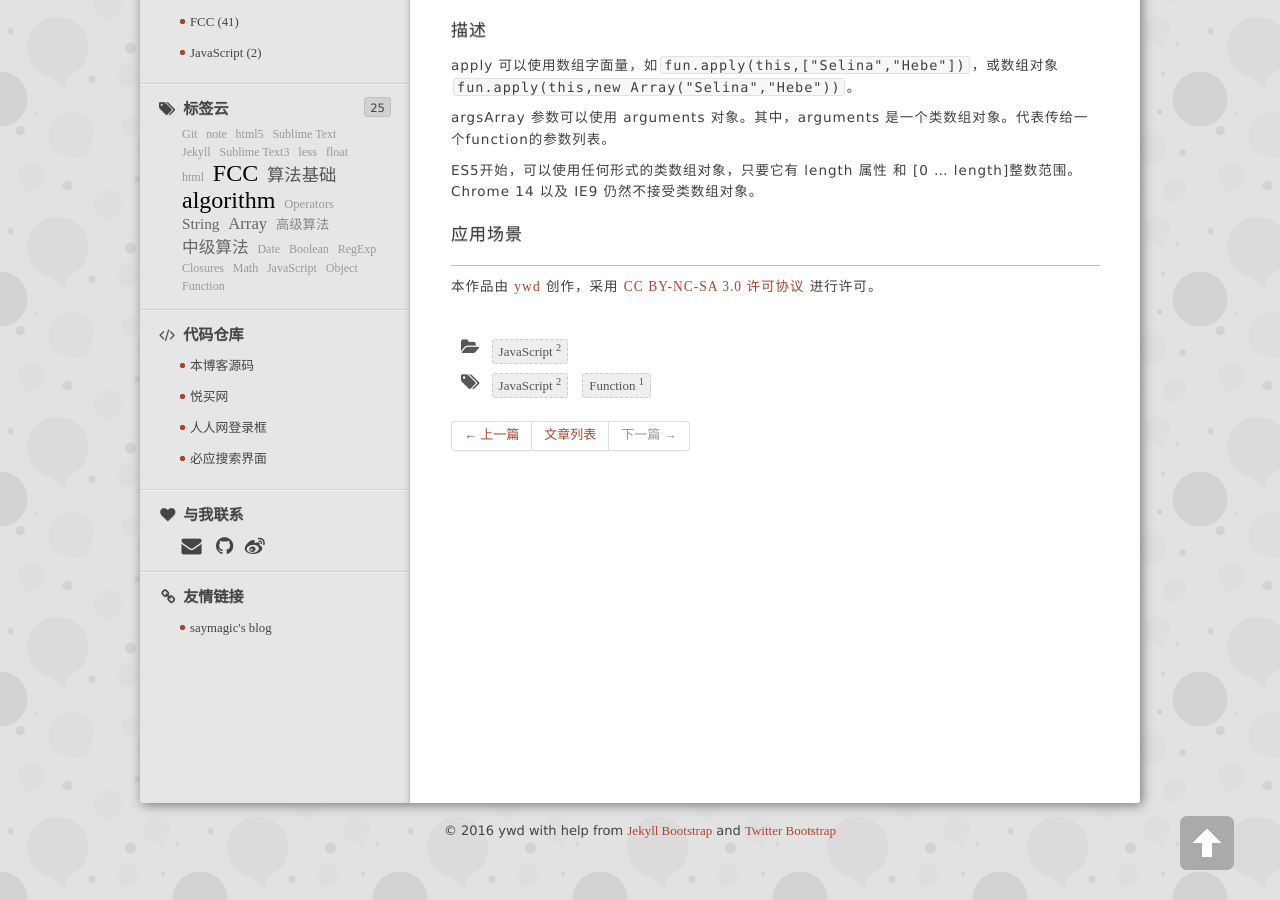
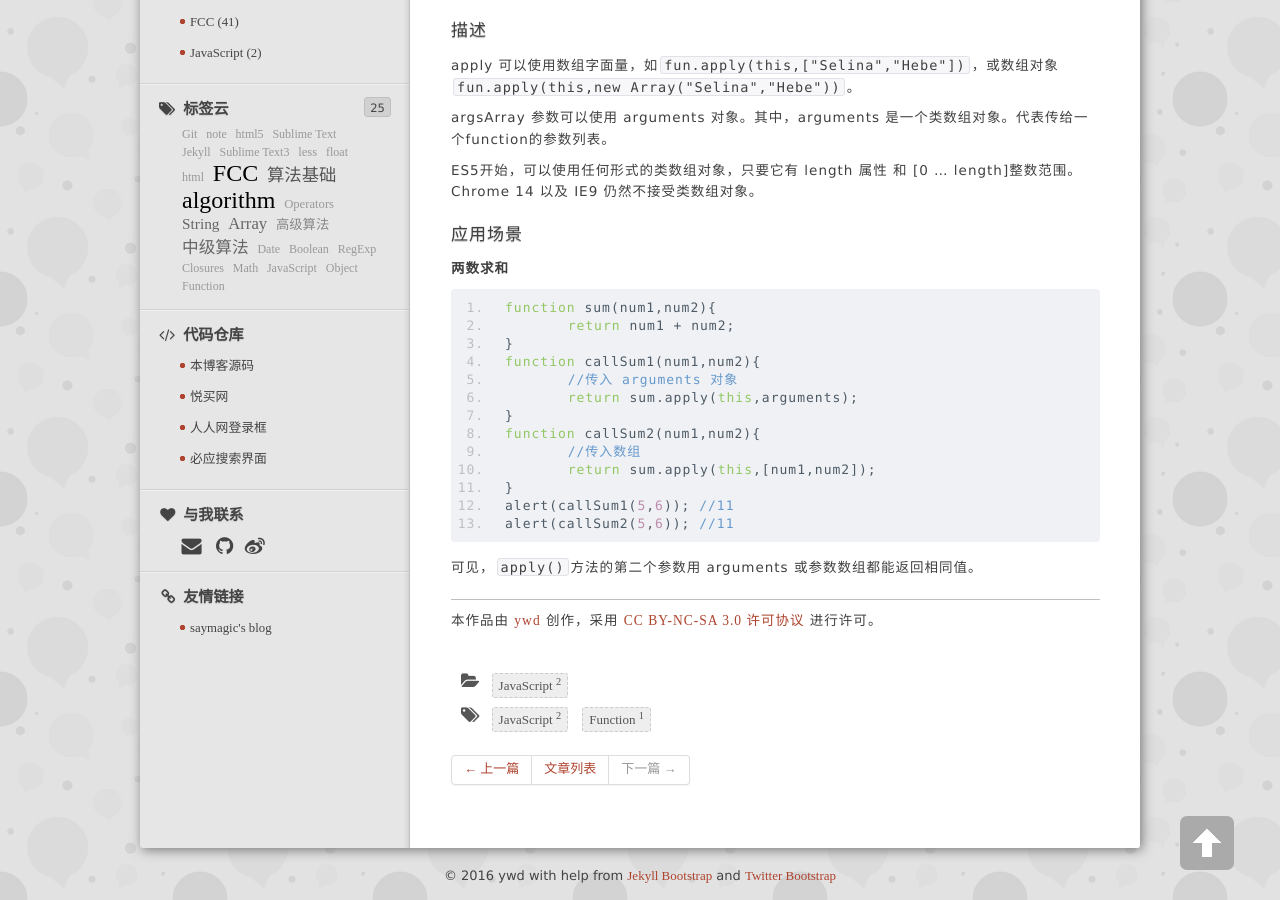
Before and after one commit to wendyppy/0-0-9.github.io, a Jekyll site: the page built from _posts/2016-07-22-apply-call-bind-in-js.md, in a window 1280 px wide and 900 px high, scrolled down 901 px. Built offline with Jekyll 4.4.1, drawn with Linux system fonts in a browser that asks for light colours; nearby versions of some CDN libraries; library files that are not in the unit come from our copies; Markdown is read by kramdown in place of the engine named in the settings; comment, search, counter and statistics services are not loaded.

Commit message:
alter JavaScript中的apply,call,bind

```diff
--- a/_posts/2016-07-22-apply-call-bind-in-js.md
+++ b/_posts/2016-07-22-apply-call-bind-in-js.md
@@ -49,3 +49,23 @@ argsArray 参数可以使用 arguments 对象。其中，arguments 是一个类
 ES5开始，可以使用任何形式的类数组对象，只要它有 length 属性 和 [0 ... length]整数范围。Chrome 14 以及 IE9 仍然不接受类数组对象。
 
 ####应用场景
+
+**两数求和**
+
+<pre>
+function sum(num1,num2){
+	return num1 + num2;
+}
+function callSum1(num1,num2){
+	//传入 arguments 对象
+	return sum.apply(this,arguments);
+}
+function callSum2(num1,num2){
+	//传入数组
+	return sum.apply(this,[num1,num2]);
+}
+alert(callSum1(5,6)); //11
+alert(callSum2(5,6)); //11
+</pre>
+
+可见，`apply()`方法的第二个参数用 arguments 或参数数组都能返回相同值。
```
